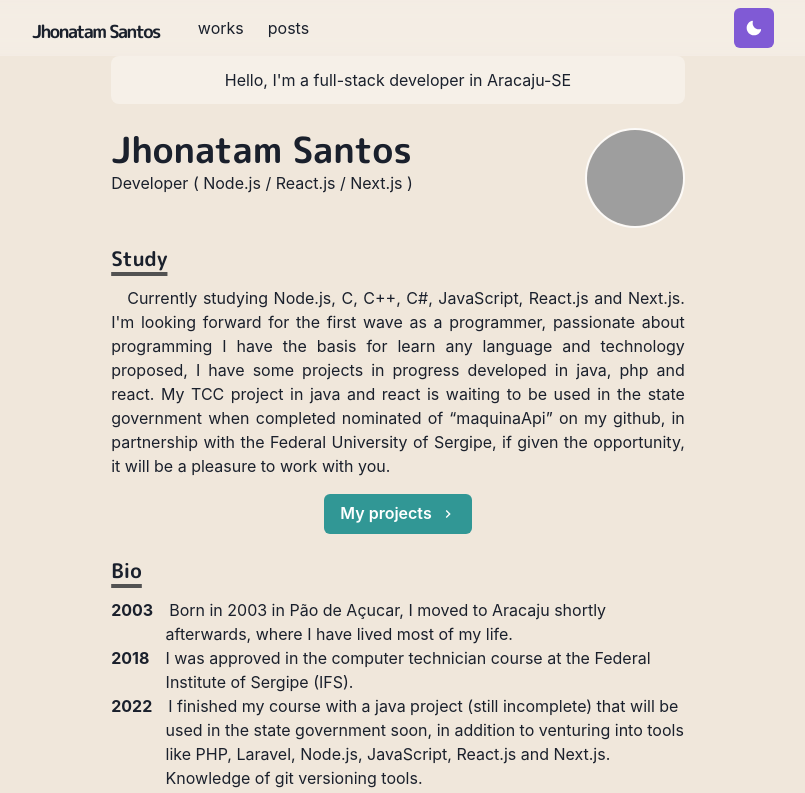
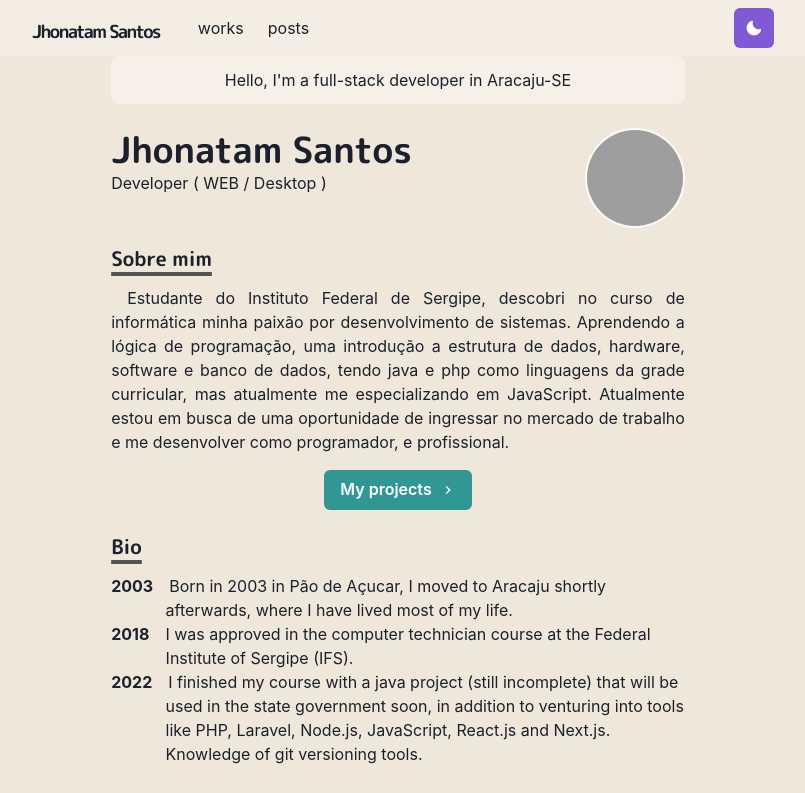
Before and after one commit to Jhonatam-Santos/JhonatamSantos, a Next.js app: page / in a window 1280 px wide. Shown: the top 793 px of the page, without its empty margins (242-1047 px from the left). Built offline with nearby package versions, Linux system fonts and the light colour scheme; grey boxes are pictures that could not be loaded.

Commit message:
update bio

```diff
--- a/src/pages/index.js
+++ b/src/pages/index.js
@@ -51,7 +51,7 @@ const Home = () => {
             <Heading as='h2' variant='page-title'>
               Jhonatam Santos
             </Heading>
-            <p>Developer ( Node.js / React.js / Next.js )</p>
+            <p>Developer ( WEB / Desktop )</p>
           </Box>
           <Box
             flexShrink={0}
@@ -85,16 +85,13 @@ const Home = () => {
 
         <Section delay={0.1}>
           <Heading as='h3' variant='section-title'>
-            Study
+            Sobre mim
           </Heading>
           <Paragraph>
-            Currently studying Node.js, C, C++, C#, JavaScript, React.js and Next.js. I'm looking forward
-            for the first wave as a programmer, passionate about programming I have the basis for
-            learn any language and technology proposed, I have some projects in
-            progress developed in java, php and react. My TCC project in java and react
-            is waiting to be used in the state government when completed nominated of
-            “maquinaApi” on my github, in partnership with the Federal University of Sergipe, if
-            given the opportunity, it will be a pleasure to work with you.
+            Estudante do Instituto Federal de Sergipe, descobri no curso de informática minha paixão por desenvolvimento de sistemas.
+            Aprendendo a lógica de programação, uma introdução a estrutura de dados, hardware, software e banco de dados,
+            tendo java e php como linguagens da grade curricular, mas atualmente me especializando em JavaScript.
+            Atualmente estou em busca de uma oportunidade de ingressar no mercado de trabalho e me desenvolver como programador, e profissional.
           </Paragraph>
           <Box
             align='center'
```
